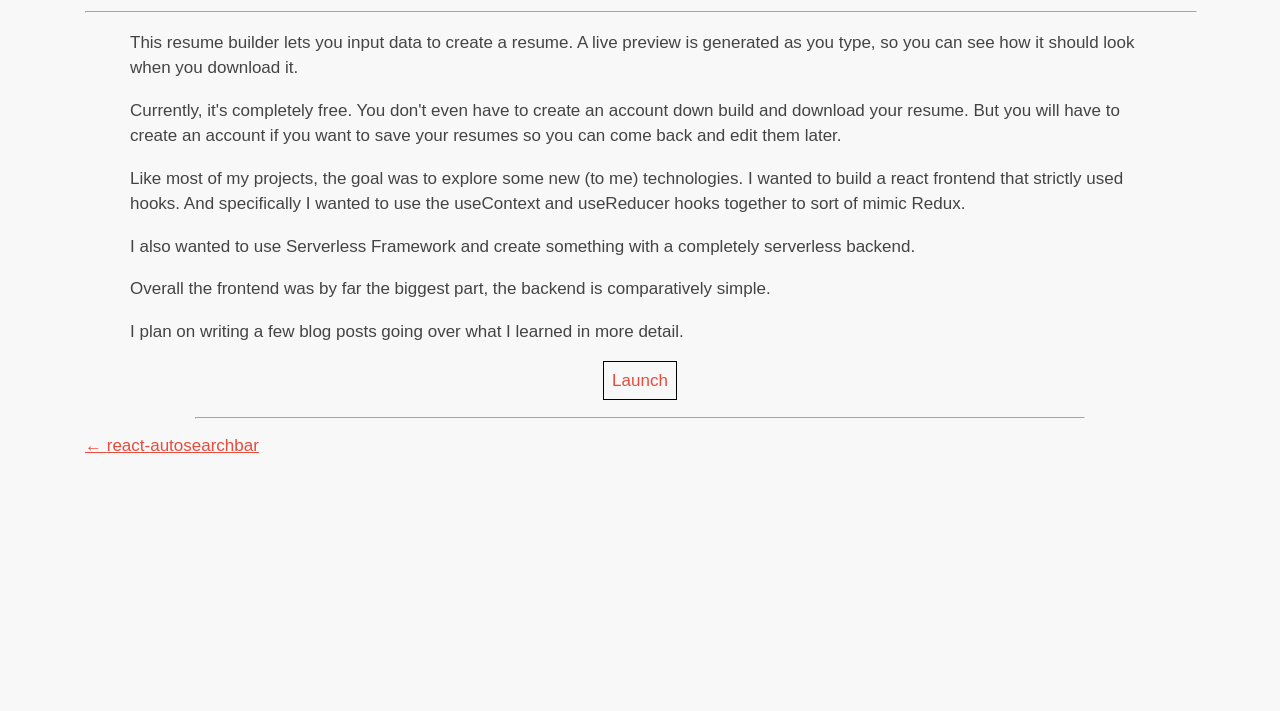
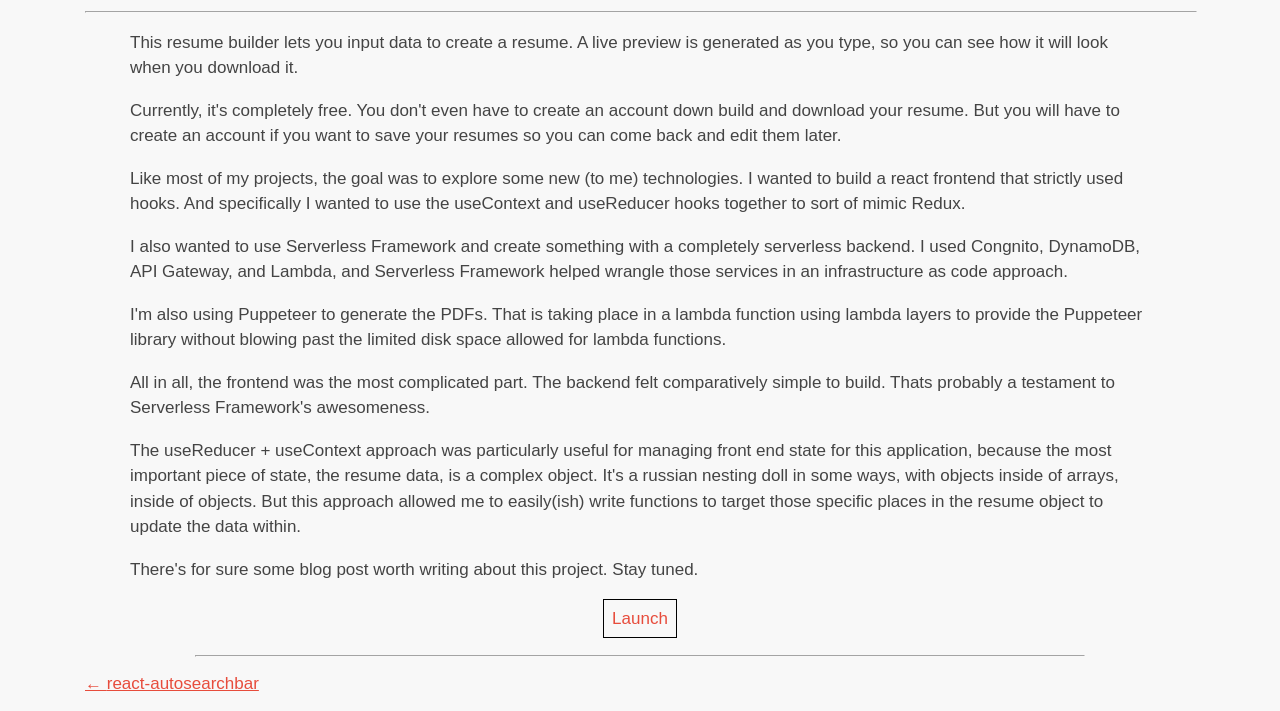
Before and after one commit to GeorgeGeeslin/portfolio, a Gatsby site: page /projects/lonestarresumes/ in a window 1280 px wide. Shown: the part 209-920 px from the top of the page. Before the commit the page ends 800 px from the top, so only its background shows below. Built offline with nearby package versions, Linux system fonts and the light colour scheme; Gatsby itself is replaced by a stand-in of ours.

Commit message:
typos, of course, and a better writeup for lonestar project.

```diff
--- a/content/projects/lonestarresumes/index.md
+++ b/content/projects/lonestarresumes/index.md
@@ -8,14 +8,18 @@ github: ""
 launch: "https://lonestarresumes.com"
 ---
 
-This resume builder lets you input data to create a resume. A live preview is generated as you type, so you can see how it should look when you download it.
+This resume builder lets you input data to create a resume. A live preview is generated as you type, so you can see how it will look when you download it.
 
 Currently, it's completely free. You don't even have to create an account down build and download your resume. But you will have to create an account if you want to save your resumes so you can come back and edit them later.
 
 Like most of my projects, the goal was to explore some new (to me) technologies. I wanted to build a react frontend that strictly used hooks. And specifically I wanted to use the useContext and useReducer hooks together to sort of mimic Redux.
 
-I also wanted to use Serverless Framework and create something with a completely serverless backend.
+I also wanted to use Serverless Framework and create something with a completely serverless backend. I used Congnito, DynamoDB, API Gateway, and Lambda, and Serverless Framework helped wrangle those services in an infrastructure as code approach.
 
-Overall the frontend was by far the biggest part, the backend is comparatively simple.
+I'm also using Puppeteer to generate the PDFs. That is taking place in a lambda function using lambda layers to provide the Puppeteer library without blowing past the limited disk space allowed for lambda functions.
 
-I plan on writing a few blog posts going over what I learned in more detail.
+All in all, the frontend was the most complicated part. The backend felt comparatively simple to build. Thats probably a testament to Serverless Framework's awesomeness.
+
+The useReducer + useContext approach was particularly useful for managing front end state for this application, because the most important piece of state, the resume data, is a complex object. It's a russian nesting doll in some ways, with objects inside of arrays, inside of objects. But this approach allowed me to easily(ish) write functions to target those specific places in the resume object to update the data within.
+
+There's for sure some blog post worth writing about this project. Stay tuned.
--- a/src/components/about.js
+++ b/src/components/about.js
@@ -57,7 +57,7 @@ function About() {
               will do a better job keeping things current.
             </p>
             <p>
-              I'm always interested to talk shop to and work with enthusiastic
+              I'm always interested to talk shop and to work with enthusiastic
               people. So, if you like what you see here head over to the{" "}
               <Link to="/contact">Contact</Link> page and send me a message!
             </p>
```
